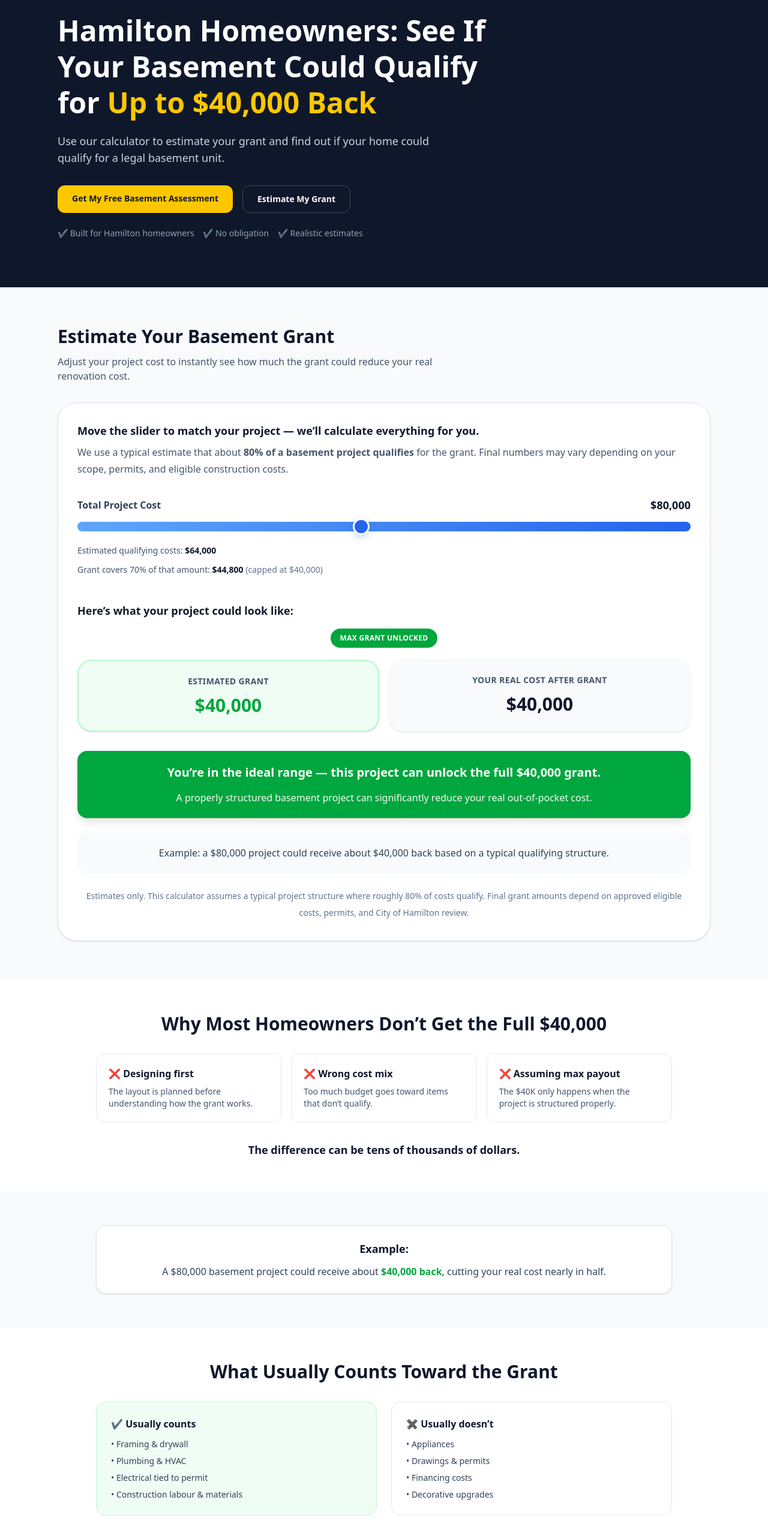
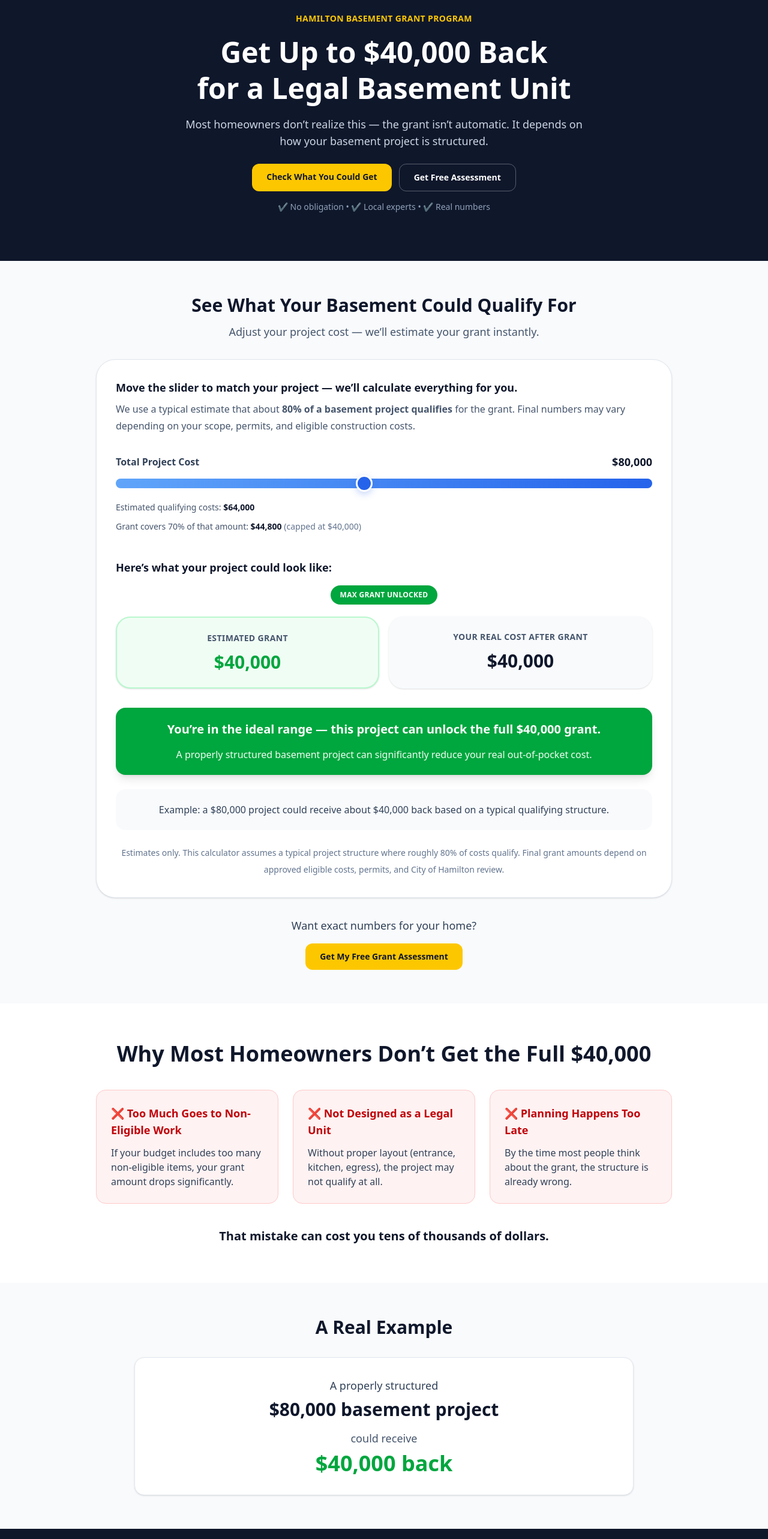
Before and after one commit to mapsforfield/ontarioreno, a React (Vite) app: page /hamilton-basement-grant in a window 1280 px wide. Shown: the part 140-2706 px from the top of the page at 60% size. Built offline with nearby package versions, Linux system fonts and the light colour scheme.

Commit message:
Update HamiltonBasementGrantAd.tsx

```diff
--- a/src/pages/HamiltonBasementGrantAd.tsx
+++ b/src/pages/HamiltonBasementGrantAd.tsx
@@ -1,153 +1,158 @@
 import HamiltonGrantCalculator from "../components/HamiltonGrantCalculator";
 
-export default function HamiltonBasementGrant() {
+export default function HamiltonBasementGrantAd() {
   return (
     <main className="bg-white text-slate-900">
 
       {/* HERO */}
       <section className="bg-slate-900 text-white">
-        <div className="mx-auto max-w-6xl px-6 py-16 md:px-8 md:py-20">
+        <div className="mx-auto max-w-5xl px-6 py-16 md:px-8 md:py-20 text-center">
 
-          <h1 className="max-w-3xl text-4xl font-extrabold leading-tight md:text-5xl">
-            Hamilton Homeowners: See If Your Basement Could Qualify for
-            <span className="text-yellow-400"> Up to $40,000 Back</span>
+          <p className="text-sm font-semibold uppercase tracking-wide text-yellow-400">
+            Hamilton Basement Grant Program
+          </p>
+
+          <h1 className="mt-4 text-3xl font-extrabold leading-tight md:text-5xl">
+            Get Up to $40,000 Back
+            <br />
+            for a Legal Basement Unit
           </h1>
 
-          <p className="mt-5 max-w-2xl text-lg text-slate-300">
-            Use our calculator to estimate your grant and find out if your home could qualify for a legal basement unit.
+          <p className="mt-4 text-lg text-slate-300 max-w-2xl mx-auto">
+            Most homeowners don’t realize this — the grant isn’t automatic.
+            It depends on how your basement project is structured.
           </p>
 
-          <div className="mt-8 flex flex-wrap gap-4">
+          <div className="mt-6 flex flex-col sm:flex-row gap-3 justify-center">
             <a
-              href="/match"
-              className="rounded-xl bg-yellow-400 px-6 py-3 text-sm font-bold text-slate-900 transition hover:opacity-90"
+              href="#calculator"
+              className="rounded-xl bg-yellow-400 px-6 py-3 text-sm font-bold text-slate-900 hover:opacity-90 transition"
             >
-              Get My Free Basement Assessment
+              Check What You Could Get
             </a>
 
             <a
-              href="#calculator"
-              className="rounded-xl border border-white/20 px-6 py-3 text-sm font-bold text-white transition hover:bg-white/10"
+              href="/match"
+              className="rounded-xl border border-white/30 px-6 py-3 text-sm font-semibold text-white hover:bg-white/10 transition"
             >
-              Estimate My Grant
+              Get Free Assessment
             </a>
           </div>
 
-          <p className="mt-6 text-sm text-slate-400">
-            ✔ Built for Hamilton homeowners &nbsp;&nbsp; ✔ No obligation &nbsp;&nbsp; ✔ Realistic estimates
+          <p className="mt-4 text-sm text-slate-400">
+            ✔ No obligation • ✔ Local experts • ✔ Real numbers
           </p>
 
         </div>
       </section>
 
-      {/* CALCULATOR (TOP PRIORITY) */}
+      {/* CALCULATOR */}
       <section id="calculator" className="bg-slate-50">
-        <div className="mx-auto max-w-6xl px-6 py-14 md:px-8 md:py-16">
+        <div className="mx-auto max-w-5xl px-6 py-14 md:px-8">
 
-          <div className="mb-8">
+          <div className="mb-8 text-center">
             <h2 className="text-2xl font-extrabold md:text-3xl">
-              Estimate Your Basement Grant
+              See What Your Basement Could Qualify For
             </h2>
-            <p className="mt-3 max-w-2xl text-base text-slate-600">
-              Adjust your project cost to instantly see how much the grant could reduce your real renovation cost.
+            <p className="mt-3 text-lg text-slate-600">
+              Adjust your project cost — we’ll estimate your grant instantly.
             </p>
           </div>
 
           <HamiltonGrantCalculator />
 
+          {/* LIGHT CTA */}
+          <div className="mt-8 text-center">
+            <p className="text-lg font-medium text-slate-700">
+              Want exact numbers for your home?
+            </p>
+
+            <a
+              href="/match"
+              className="mt-4 inline-flex rounded-xl bg-yellow-400 px-6 py-3 text-sm font-bold text-slate-900 hover:opacity-90 transition"
+            >
+              Get My Free Grant Assessment
+            </a>
+          </div>
+
         </div>
       </section>
 
-      {/* WHY THIS MATTERS (FAST HIT) */}
+      {/* WHY PEOPLE MISS OUT */}
       <section className="bg-white">
-        <div className="mx-auto max-w-5xl px-6 py-14 md:px-8">
+        <div className="mx-auto max-w-5xl px-6 py-16 md:px-8">
 
-          <div className="text-center">
-            <h2 className="text-2xl font-extrabold md:text-3xl">
+          <div className="text-center mb-10">
+            <h2 className="text-3xl font-extrabold md:text-4xl">
               Why Most Homeowners Don’t Get the Full $40,000
             </h2>
           </div>
 
-          <div className="mt-8 grid gap-4 md:grid-cols-3">
+          <div className="grid gap-6 md:grid-cols-3">
 
-            <div className="rounded-xl border border-slate-200 p-5">
-              <p className="font-bold text-slate-900">❌ Designing first</p>
-              <p className="mt-2 text-sm text-slate-600">
-                The layout is planned before understanding how the grant works.
+            <div className="rounded-2xl border border-red-200 bg-red-50 p-6">
+              <h3 className="text-lg font-bold text-red-700">
+                ❌ Too Much Goes to Non-Eligible Work
+              </h3>
+              <p className="mt-3 text-slate-700">
+                If your budget includes too many non-eligible items, your grant amount drops significantly.
               </p>
             </div>
 
-            <div className="rounded-xl border border-slate-200 p-5">
-              <p className="font-bold text-slate-900">❌ Wrong cost mix</p>
-              <p className="mt-2 text-sm text-slate-600">
-                Too much budget goes toward items that don’t qualify.
+            <div className="rounded-2xl border border-red-200 bg-red-50 p-6">
+              <h3 className="text-lg font-bold text-red-700">
+                ❌ Not Designed as a Legal Unit
+              </h3>
+              <p className="mt-3 text-slate-700">
+                Without proper layout (entrance, kitchen, egress), the project may not qualify at all.
               </p>
             </div>
 
-            <div className="rounded-xl border border-slate-200 p-5">
-              <p className="font-bold text-slate-900">❌ Assuming max payout</p>
-              <p className="mt-2 text-sm text-slate-600">
-                The $40K only happens when the project is structured properly.
+            <div className="rounded-2xl border border-red-200 bg-red-50 p-6">
+              <h3 className="text-lg font-bold text-red-700">
+                ❌ Planning Happens Too Late
+              </h3>
+              <p className="mt-3 text-slate-700">
+                By the time most people think about the grant, the structure is already wrong.
               </p>
             </div>
 
           </div>
 
-          <p className="mt-8 text-center text-lg font-semibold text-slate-900">
-            The difference can be tens of thousands of dollars.
-          </p>
-
-        </div>
-      </section>
-
-      {/* QUICK EXAMPLE (VERY SHORT) */}
-      <section className="bg-slate-50">
-        <div className="mx-auto max-w-5xl px-6 py-14 md:px-8">
-
-          <div className="rounded-2xl border border-slate-200 bg-white p-6 text-center shadow-sm">
-            <p className="text-lg font-semibold text-slate-900">
-              Example:
-            </p>
-
-            <p className="mt-3 text-base text-slate-700">
-              A $80,000 basement project could receive about
-              <span className="font-bold text-green-600"> $40,000 back</span>,
-              cutting your real cost nearly in half.
+          <div className="mt-10 text-center max-w-2xl mx-auto">
+            <p className="text-xl font-semibold text-slate-900">
+              That mistake can cost you tens of thousands of dollars.
             </p>
           </div>
 
         </div>
       </section>
 
-      {/* WHAT COUNTS (TRIMMED VERSION) */}
-      <section className="bg-white">
-        <div className="mx-auto max-w-5xl px-6 py-14 md:px-8">
+      {/* SIMPLE EXAMPLE */}
+      <section className="bg-slate-50">
+        <div className="mx-auto max-w-4xl px-6 py-14 md:px-8 text-center">
 
-          <h2 className="text-center text-2xl font-extrabold md:text-3xl">
-            What Usually Counts Toward the Grant
+          <h2 className="text-2xl font-extrabold md:text-3xl">
+            A Real Example
           </h2>
 
-          <div className="mt-8 grid gap-6 md:grid-cols-2">
+          <div className="mt-8 rounded-2xl bg-white border border-slate-200 p-8 shadow-sm">
 
-            <div className="rounded-2xl border border-green-200 bg-green-50 p-6">
-              <p className="font-bold text-slate-900">✔ Usually counts</p>
-              <ul className="mt-3 space-y-2 text-sm text-slate-700">
-                <li>• Framing & drywall</li>
-                <li>• Plumbing & HVAC</li>
-                <li>• Electrical tied to permit</li>
-                <li>• Construction labour & materials</li>
-              </ul>
-            </div>
+            <p className="text-lg text-slate-700">
+              A properly structured
+            </p>
 
-            <div className="rounded-2xl border border-slate-200 bg-white p-6">
-              <p className="font-bold text-slate-900">✖ Usually doesn’t</p>
-              <ul className="mt-3 space-y-2 text-sm text-slate-700">
-                <li>• Appliances</li>
-                <li>• Drawings & permits</li>
-                <li>• Financing costs</li>
-                <li>• Decorative upgrades</li>
-              </ul>
-            </div>
+            <p className="mt-2 text-3xl font-extrabold text-slate-900">
+              $80,000 basement project
+            </p>
+
+            <p className="mt-4 text-lg text-slate-600">
+              could receive
+            </p>
+
+            <p className="mt-2 text-4xl font-extrabold text-green-600">
+              $40,000 back
+            </p>
 
           </div>
 
@@ -156,27 +161,23 @@ export default function HamiltonBasementGrant() {
 
       {/* FINAL CTA */}
       <section className="bg-slate-900 text-white">
-        <div className="mx-auto max-w-6xl px-6 py-16 md:px-8">
+        <div className="mx-auto max-w-5xl px-6 py-16 md:px-8 text-center">
 
-          <div className="rounded-3xl bg-white/5 p-8 text-center md:p-10">
-
-            <h2 className="text-2xl font-extrabold md:text-3xl">
-              Want to know what your basement could qualify for?
+          <h2 className="text-3xl font-extrabold md:text-4xl">
+            Find Out What Your Home Qualifies For
           </h2>
 
-            <p className="mt-4 max-w-xl mx-auto text-slate-300">
-              We’ll review your property, explain your options, and help you understand your real numbers — no pressure.
+          <p className="mt-4 max-w-2xl mx-auto text-lg text-slate-300">
+            We’ll help you understand your numbers, structure your project properly, and avoid leaving money on the table.
           </p>
 
           <div className="mt-8">
             <a
               href="/match"
-                className="inline-flex rounded-xl bg-yellow-400 px-6 py-3 text-sm font-bold text-slate-900 transition hover:opacity-90"
+              className="inline-flex rounded-xl bg-yellow-400 px-8 py-4 text-base font-bold text-slate-900 hover:opacity-90 transition"
             >
-                Get My Free Basement Assessment
+              Get My Free Assessment
             </a>
-            </div>
-
           </div>
 
         </div>
```
Lines whose indentation alone changed are shown as unchanged.
